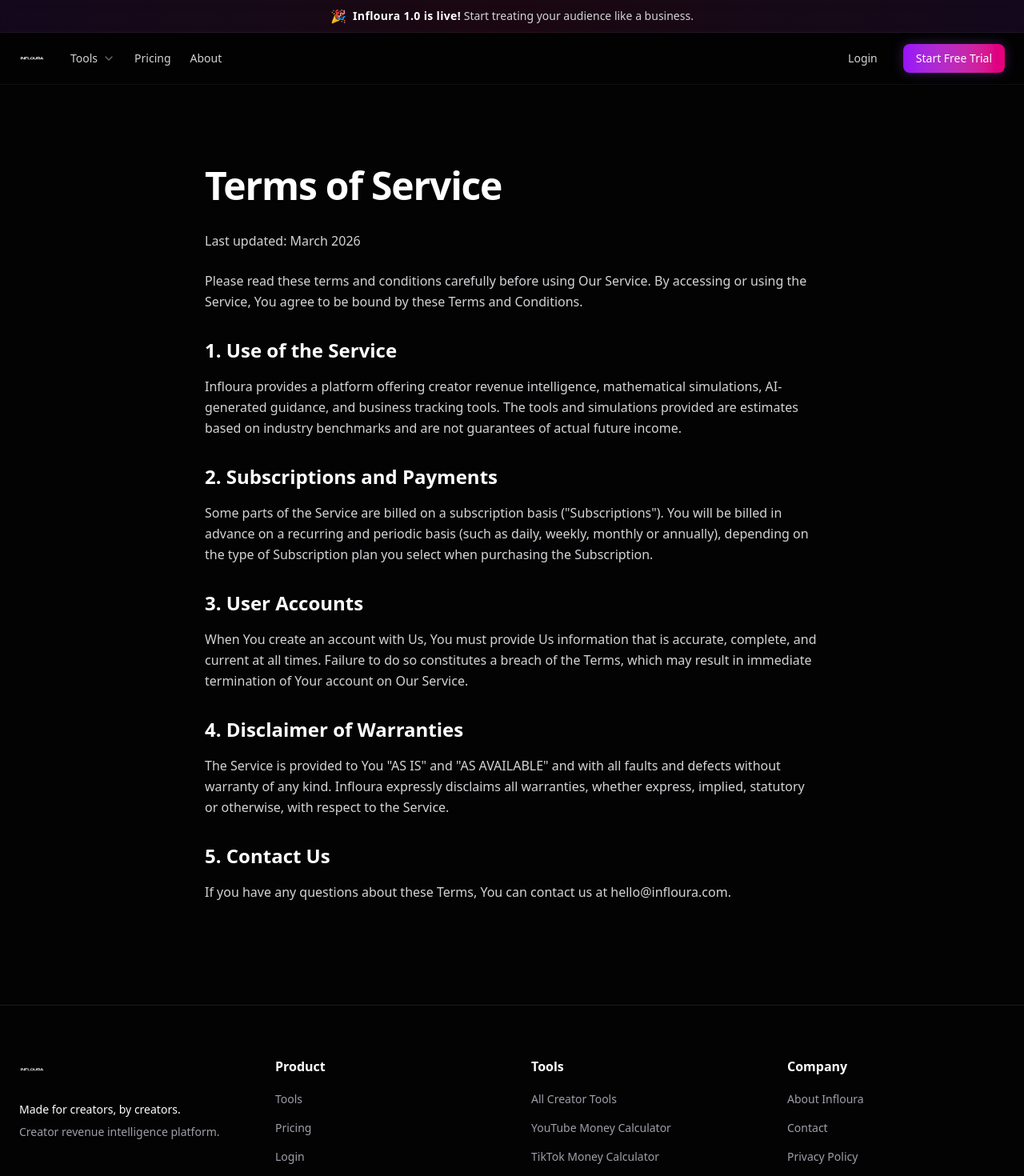
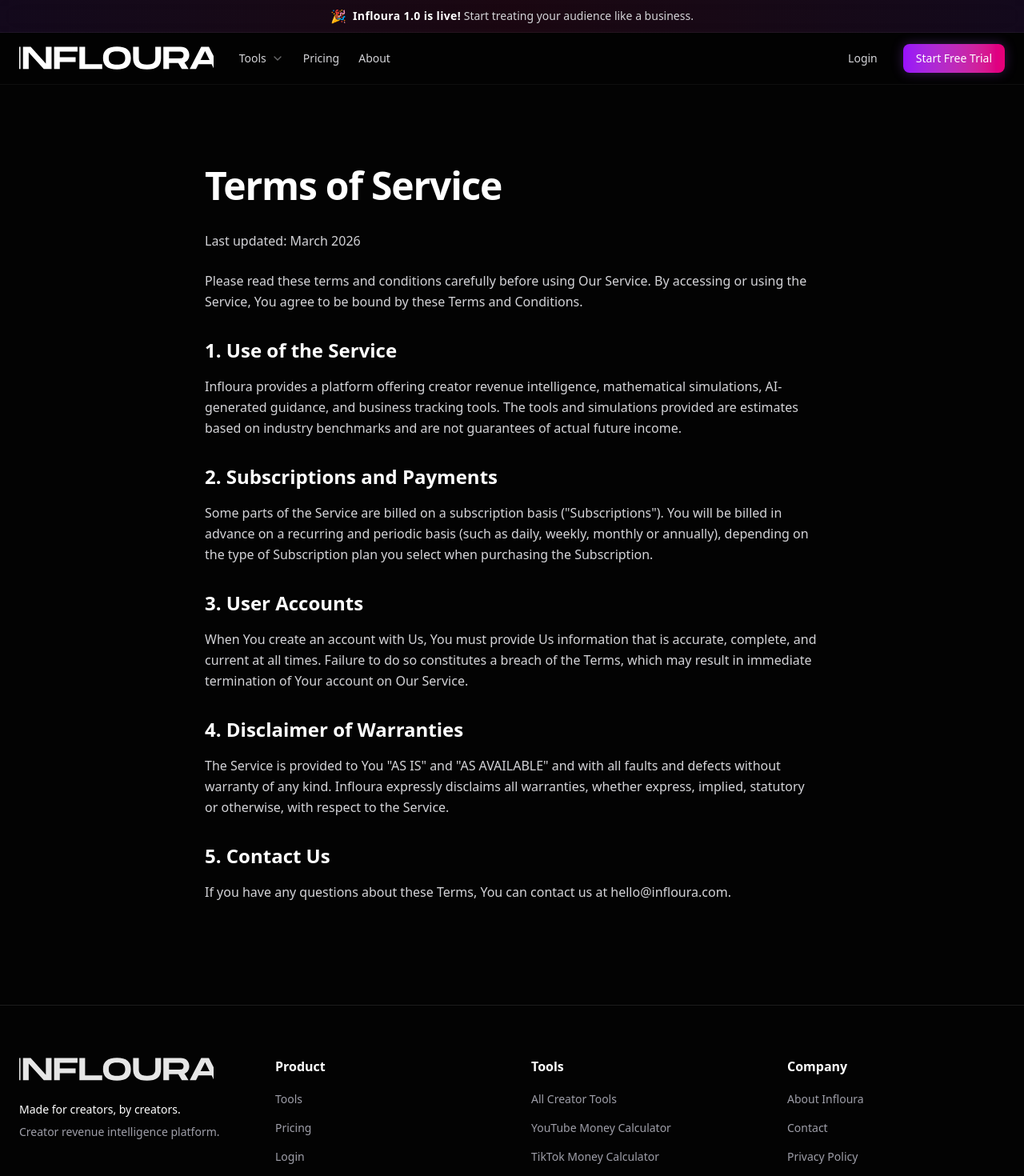
Before and after one commit to yasinozdoganart/infloura, a Next.js app: page /terms in a window 1280 px wide. Shown: the top 1470 px of the page at 80% size. Built offline with nearby package versions, Linux system fonts and the light colour scheme.

Commit message:
fix: crop native SVG padding and scale up custom brand logo dimensions

```diff
--- a/components/landing/Footer.tsx
+++ b/components/landing/Footer.tsx
@@ -36,9 +36,9 @@
                             <Image
                                 src="/logo-white.svg"
                                 alt="Infloura Logo"
-                                width={140}
+                                width={240}
                                 height={32}
-                                className="h-8 w-auto opacity-90"
+                                className="h-7 md:h-8 w-auto opacity-90"
                             />
                         </Link>
                         <div className="text-zinc-400 text-sm space-y-2">
--- a/components/landing/Header.tsx
+++ b/components/landing/Header.tsx
@@ -35,10 +35,10 @@
                             <Image
                                 src="/logo-white.svg"
                                 alt="Infloura Logo"
-                                width={140}
+                                width={240}
                                 height={32}
                                 priority
-                                className="h-8 w-auto"
+                                className="h-7 md:h-8 w-auto"
                             />
                         </Link>
 
```
Also changed, not shown: public/logo-white.svg.
